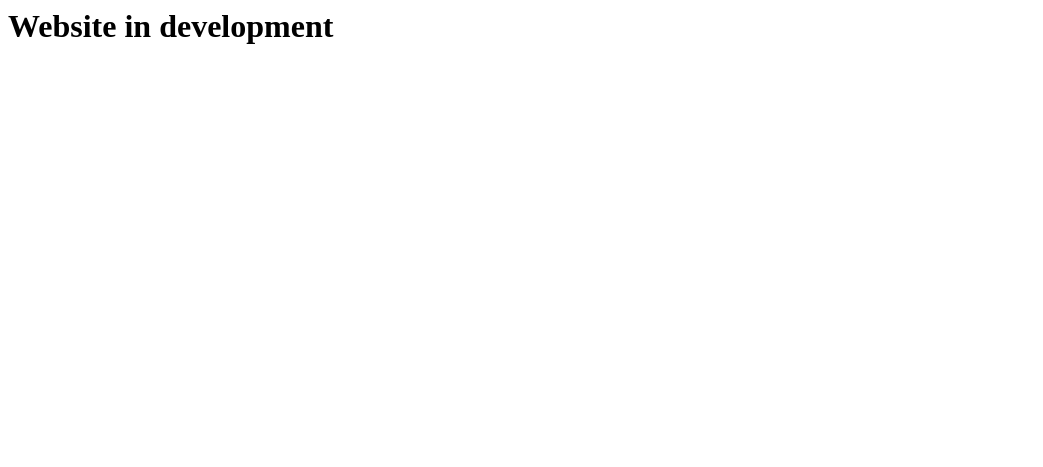
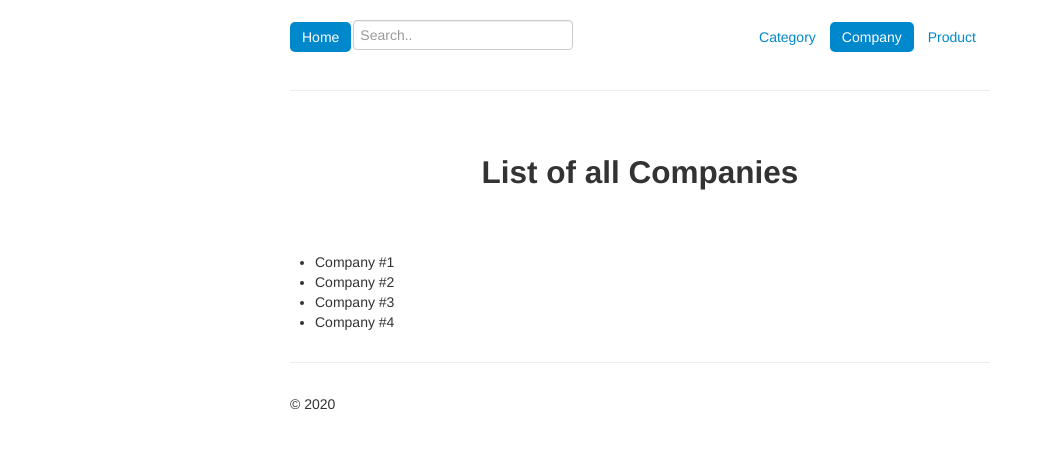
Before and after one commit to KChitnis/DemoShop, a plain HTML site: page company.html in a window 1280 px wide. Shown: the whole page, without its empty margins (0-1043 px from the left). Drawn offline with Linux system fonts and the light colour scheme; a web font is replaced by a local one.

Commit message:
Massive changes

```diff
--- a/company.html
+++ b/company.html
@@ -1,6 +1,69 @@
-<html>
-<title>in development</title>
-<body>
-<h1>Website in development</h1>
-</body>
+<!DOCTYPE html>
+<html lang="en">
+  <head>
+    <meta charset="utf-8">
+    <title>Companies</title>
+    <meta name="viewport" content="width=device-width, initial-scale=1.0">
+    <meta name="description" content="Demo Shop">
+    <meta name="author" content="Kshitij">
+
+    <!-- Le styles -->
+		<link href="https://fonts.googleapis.com/css?family=Corben:bold" rel="stylesheet" type="text/css">
+		<link href="https://fonts.googleapis.com/css?family=Nobile" rel="stylesheet" type="text/css">
+    <link href="./css/bootstrap.min.css" rel="stylesheet">
+    <link href="./css/font-awesome.css" rel="stylesheet">
+    <link href="./css/custom.css" rel="stylesheet">
+		<!--[if gte IE 9]>
+		  <style type="text/css">
+		    .gradient {
+		       filter: none;
+		    }
+		  </style>
+		<![endif]-->
+
+    <!-- HTML5 shim, for IE6-8 support of HTML5 elements -->
+    <!--[if lt IE 9]>
+      <script src="http://html5shim.googlecode.com/svn/trunk/html5.js"></script>
+    <![endif]-->
+
+  </head>
+
+  <body>
+
+    <div class="container-narrow">
+
+      <div class="masthead">
+        <ul class="nav nav-pills pull-right">
+          <li><a href="categories.html">Category</a></li>
+          <li class="active"><a href="company.html">Company</a></li>
+          <li><a href="products.html">Product</a></li>
+        </ul>
+        <ul class="nav nav-pills pull-left">
+        <li class="active"><a href= "home.html">Home</a></li>
+        </ul>
+        <div><input type="text" placeholder="Search.."></div>
+      </div>
+
+      <hr>
+
+      <div class="jumbotron">
+        <h2>List of all Companies</h2>
+      </div>
+      <div>
+      <ul>
+      <li>Company #1</li>
+      <li>Company #2</li>
+      <li>Company #3</li>
+      <li>Company #4</li>
+      </ul>
+      </div>
+
+        <hr>
+              <div class="footer">
+        <p>&copy; 2020</p>
+      </div>
+
+          </div> <!-- /container -->
+
+  </body>
 </html>
```
Also changed, not shown: categories.html (+68 -5 lines), chair.html (+3 -0 lines), chair2.html (+3 -0 lines), elevators.html (+3 -0 lines), home.html (+1 -1 lines), products.html (+68 -5 lines), sofa.html (+3 -1 lines).
